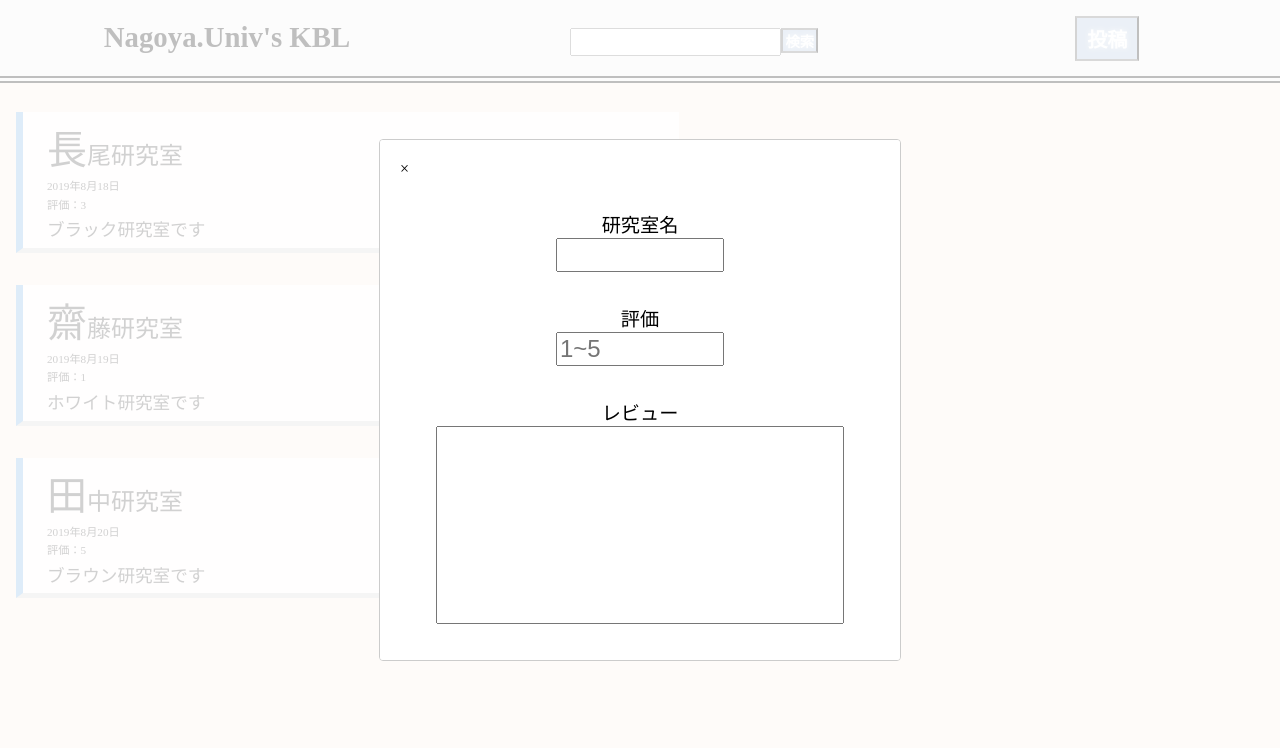
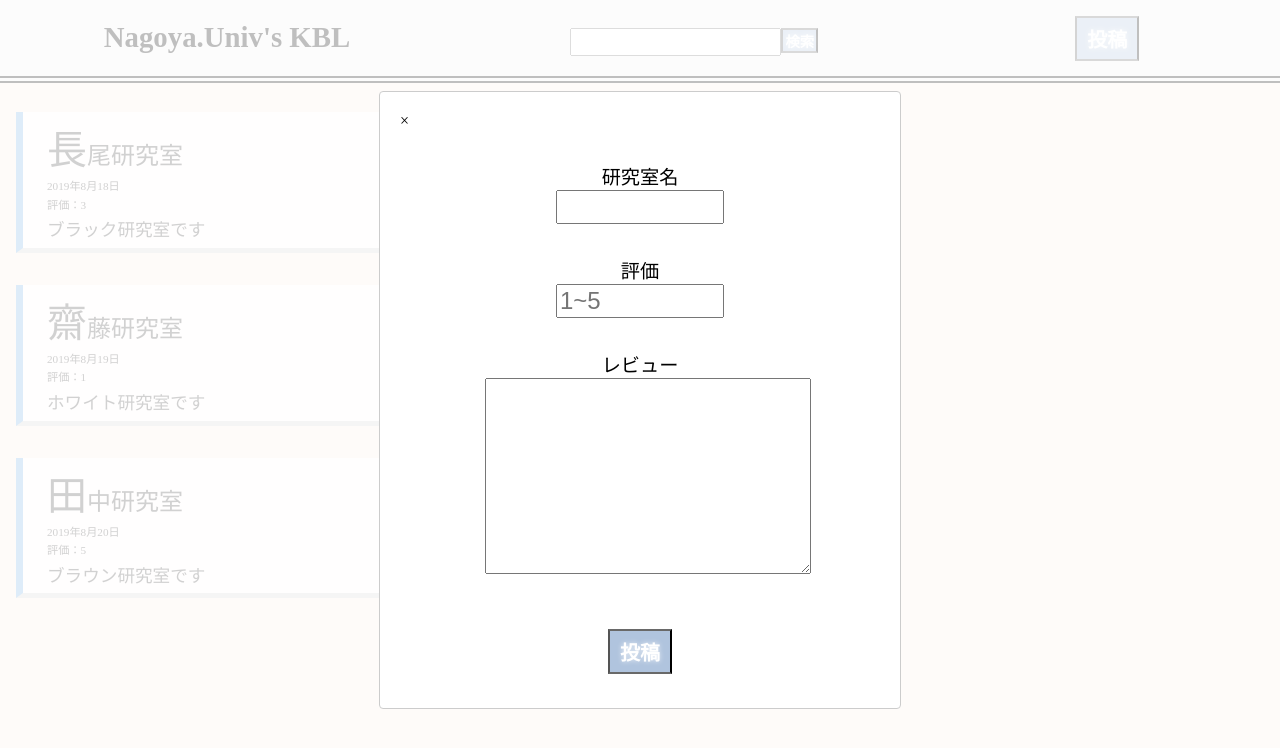
Before and after one commit to kotatutatuko/nu-ken-bl, a React (Create React App) app: page / in a window 1280 px wide. Both pictures are taken after a click on the button "投稿". Shown: the top 748 px of the page. Built offline with nearby package versions, Linux system fonts and the light colour scheme.

Commit message:
CSSの変更.暫定版

```diff
--- a/src/components/postModal.js
+++ b/src/components/postModal.js
@@ -4,7 +4,7 @@ import Modal from "react-modal";
 const customStyles = {
   content: {
     width: "30rem",
-    height: "30rem",
+    height: "36rem",
     top: "50%",
     left: "50%",
     right: "auto",
@@ -23,7 +23,7 @@ export default class PostModal extends React.Component {
       modalIsOpen: false,
       inputLaboratoryName: "",
       inputStarCount: "",
-      inputReviewBody: "",
+      inputReviewBody: ""
     };
     this.openModal = this.openModal.bind(this);
     this.afterOpenModal = this.afterOpenModal.bind(this);
@@ -33,7 +33,6 @@ export default class PostModal extends React.Component {
     this.handleChangeRevBody = this.handleChangeRevBody.bind(this);
     this.handleClick = this.handleClick.bind(this);
     this.resetInputValue = this.resetInputValue.bind(this);
-
   }
   openModal() {
     this.setState({ modalIsOpen: true });
@@ -46,15 +45,15 @@ export default class PostModal extends React.Component {
   }
 
   handleChangeLabName(e) {
-      this.setState({inputLaboratoryName: e.target.value});
+    this.setState({ inputLaboratoryName: e.target.value });
   }
 
   handleChangeStaCount(e) {
-      this.setState({inputStarCount: e.target.value});
+    this.setState({ inputStarCount: e.target.value });
   }
 
   handleChangeRevBody(e) {
-      this.setState({inputReviewBody: e.target.value});
+    this.setState({ inputReviewBody: e.target.value });
   }
 
   resetInputValue() {
@@ -62,18 +61,24 @@ export default class PostModal extends React.Component {
       inputLaboratoryName: "",
       inputStarCount: "",
       inputReviewBody: ""
-      })
+    });
   }
 
   handleClick() {
-    if (this.props.postReview(this.state.inputLaboratoryName, this.state.inputStarCount, this.state.inputReviewBody)) {
+    if (
+      this.props.postReview(
+        this.state.inputLaboratoryName,
+        this.state.inputStarCount,
+        this.state.inputReviewBody
+      )
+    ) {
       this.resetInputValue();
       this.closeModal();
     }
   }
 
   render() {
-      console.log(this.state.inputLaboratoryName)
+    console.log(this.state.inputLaboratoryName);
     return (
       <div>
         <button onClick={this.openModal}>投稿</button>
@@ -88,17 +93,32 @@ export default class PostModal extends React.Component {
           <div className="modallab">
             研究室名
             <br />
-            <input type="text" onChange={this.handleChangeLabName} value={this.state.inputLaboratoryName}/>
+            <input
+              type="text"
+              onChange={this.handleChangeLabName}
+              value={this.state.inputLaboratoryName}
+            />
           </div>
           <div className="modalstar">
             評価
             <br />
-            <input type="text" onChange={this.handleChangeStaCount} placeholder="1~5" value={this.state.inputStarCount}/>
+            <input
+              type="text"
+              onChange={this.handleChangeStaCount}
+              placeholder="1~5"
+              value={this.state.inputStarCount}
+            />
           </div>
           <div className="modalreview">
             レビュー
             <br />
-            <input type="textarea" onChange={this.handleChangeRevBody} value={this.state.inputReviewBody}/>
+            <textarea
+              className="review"
+              worws="4"
+              cols="40"
+              onChange={this.handleChangeRevBody}
+              value={this.state.inputReviewBody}
+            />
           </div>
           <br />
           <div className="modaltoukou">
--- a/src/index.css
+++ b/src/index.css
@@ -102,9 +102,9 @@ body {
 
 /*modalwindow*/
 .modallab,
-.modalreview,
 .modalstar,
-.modaltoukou {
+.modaltoukou,
+.modalreview {
   text-align: center;
   font-size: 1.2rem;
   padding-top: 2rem;
@@ -114,8 +114,13 @@ body {
   width: 10rem;
   font-size: 1.5rem;
 }
-.modalreview input {
-  width: 25rem;
-  height: 12rem;
-  font-size: 1.2rem;
+
+.modalreview .review {
+  text-align: center;
+  padding-top: 2rem;
+  width: 20rem;
+  height: 10rem;
 }
+.modalreview .review {
+  font-size: 1.1rem;
+}
```
Lines whose indentation alone changed are shown as unchanged.
